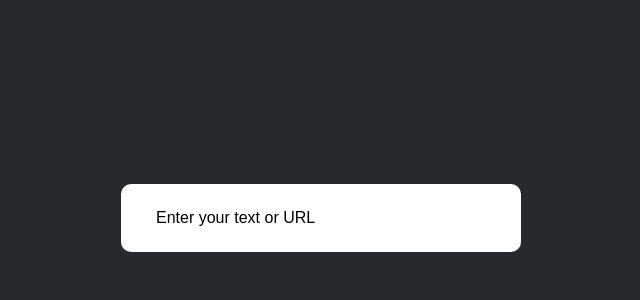
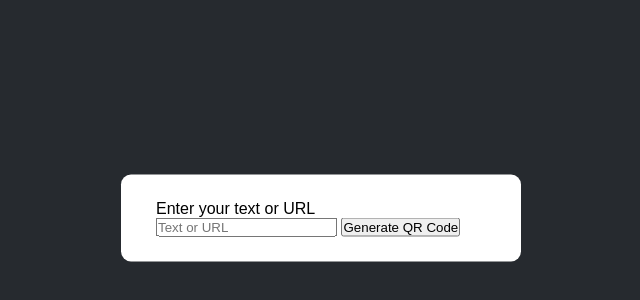
Before and after one commit to JaysinhDabhi/QR-Code-Generator, a plain HTML site: page index.html in a window 1280 px wide. Shown: the part 182-482 px from the top of the page, without its empty margins (319-959 px from the left). Drawn offline with Linux system fonts and the light colour scheme.

Commit message:
Update index.html

```diff
--- a/index.html
+++ b/index.html
@@ -2,20 +2,19 @@
 
 <html>
   <head>
-        <meta charset="utf-8">
-        <meta http-equiv="X-UA-Compatible" content="IE=edge">
+    <meta charset="utf-8" />
+    <meta http-equiv="X-UA-Compatible" content="IE=edge" />
     <title>QR Code Generator</title>
-        <meta name="description" content="">
-        <meta name="viewport" content="width=device-width, initial-scale=1">
-        <link rel="stylesheet" href="style.css">
+    <meta name="description" content="" />
+    <meta name="viewport" content="width=device-width, initial-scale=1" />
+    <link rel="stylesheet" href="style.css" />
   </head>
   <body>
     <div class="container">
       <p>Enter your text or URL</p>
-
+      <input type="text" placeholder="Text or URL" />
+      <button>Generate QR Code</button>
     </div>
-
-
 
     <script src="" async defer></script>
   </body>
```
Lines whose indentation alone changed are shown as unchanged.
